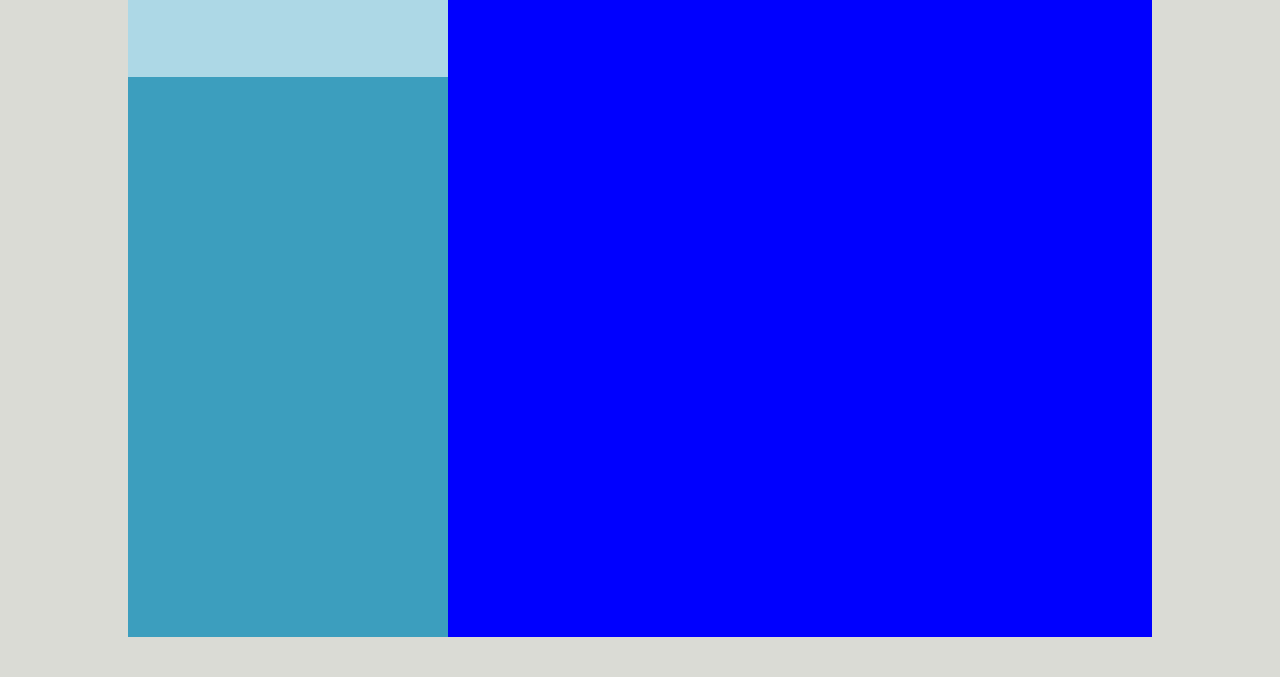
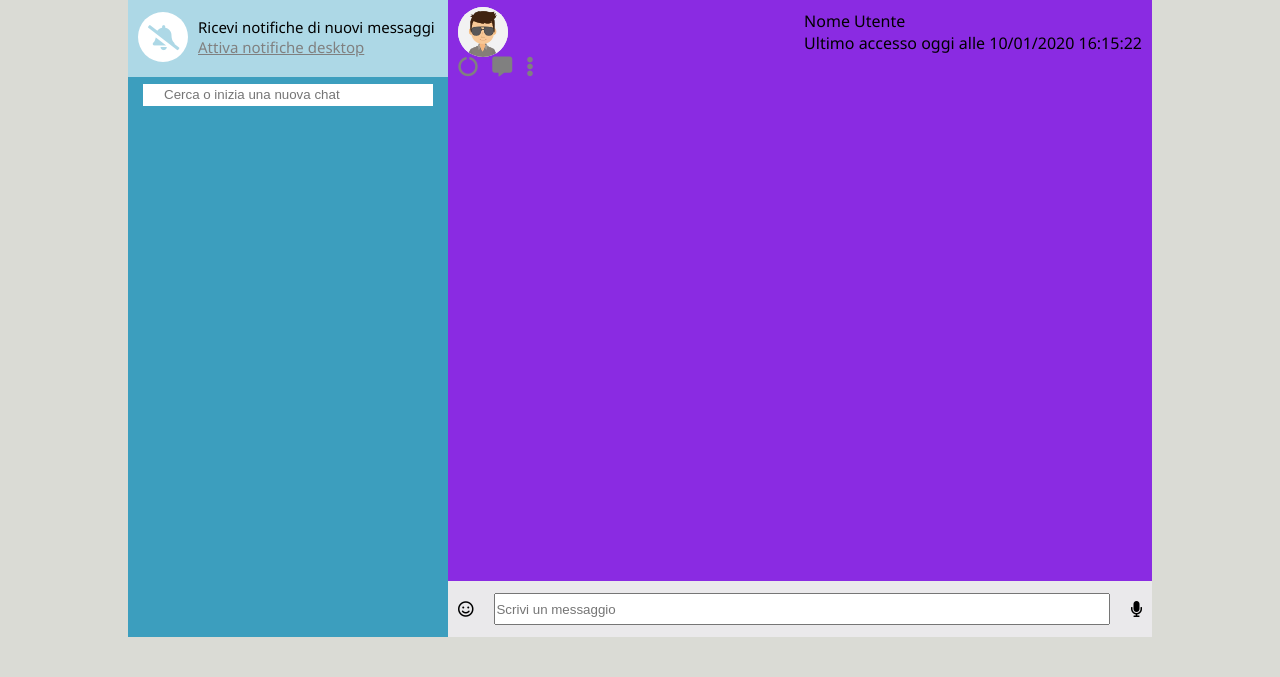
Before and after one commit to G-Salis/vue-boolzapp, a plain HTML site: page index.html in a window 1280 px wide. Shown: the part 123-800 px from the top of the page. Drawn offline with Linux system fonts and the light colour scheme.

Commit message:
chat text

```diff
--- a/css/style.css
+++ b/css/style.css
@@ -44,35 +44,59 @@ nav{
   height: 90vh;
 }
 
-.user-nav, .client-main{
+.user-nav, .client-main, .chat-send{
   background-color: #EAE9EB;
   height: 10vh;
   padding: 10px;
 }
 
-.user-nav, .client-main, .user-nav-left{
+
+.user-nav, .client-main, .user-nav-left, .client-main-left, .notif-nav{
   display: flex;
   align-items: center;
   justify-content: space-between;
 }
 
-.client-main{
-  border-left: 1px solid gray;
-}
 
 .notif-nav{
   background-color: lightblue;
   height: 10vh;
+  padding: 10px;
 }
 
-.user-img{
+.user-img, .client-img, .notif-img{
   width: 50px;
   height: 50px;
+  background-color: white;
+  border-radius: 50%;
 }
 
-.user-img img{
+.user-img img, .client-img img{
   width: 100%;
   border-radius: 50%;
+}
+
+.notif-img i{
+padding-left: 10px;
+padding-top: 13px;
+font-size: 25px;
+color: lightblue;
+}
+
+.notif-txt{
+  font-size: 15px;
+  margin-left: 10px;
+  color: grey;
+  cursor: pointer;
+}
+
+.notif-txt div:first-child{
+  font-weight: 500;
+  color: black;
+}
+
+.notif-txt div:last-child{
+text-decoration: underline;
 }
 
 .user-nav span{
@@ -80,15 +104,56 @@ nav{
   margin-left: 5px;
 }
 
-.user-nav-right i{
+.user-nav-right i, .client-main-right i{
   font-size: 20px;
   margin-right: 10px;
   color: grey;
+  cursor: pointer;
+}
+
+.user-search{
+  margin: 0px 10px;
+  padding: 5px;
+}
+
+.user-search input{
+  width: 100%;
+  margin: 0 auto;
+  line-height: 20px;
+  border: 1px solid white;
+  padding-left: 20px;
 }
 
 
 main{
+  display: flex;
+  flex-direction: column;
+  justify-content: space-between;
   background-color: blue;
   width: 55vw;
   height: 90vh;
 }
+
+.client-main{
+  border-left: 1px solid gray;
+}
+
+.chat{
+  height: 73vh;
+  background-color: blueviolet;
+  padding: 10px;
+}
+
+
+.chat-send{
+  background-color: #EAE9EB;
+  height: 7vh;
+  padding: 10px;
+  display: flex;
+  justify-content: space-between;
+  align-items: center;
+}
+.chat-send input{
+width: 90%;
+height: 4vh;
+}
--- a/index.html
+++ b/index.html
@@ -15,7 +15,9 @@
       <div class="body-bottom"></div>
       <div class="chat-container">
         <nav>
+
           <div class="user-nav">
+
             <div class="user-nav-left">
 
               <div class="user-img">
@@ -40,36 +42,94 @@
           </div>
 
           <div class="notif-nav">
+            <div class="user-nav-left">
 
+              <div class="notif-img">
+                <i class="fas fa-bell-slash"></i>
+              </div>
+
+              <div class="notif-txt">
+
+                <div>Ricevi notifiche di nuovi messaggi</div>
+                <div>Attiva notifiche desktop</div>
+
+              </div>
+
+            </div>
 
           </div>
 
+          <div class="user-search">
+            <input type="text" placeholder="Cerca o inizia una nuova chat">
+          </div>
+
+
+
         </nav>
+
         <main>
           <div class="client-main">
 
-            <div class="user-nav-left">
+            <div class="client-main-left">
 
-              <div class="user-img">
+              <div class="client-img">
                 <img src="img/avatar_2.jpg" alt="">
               </div>
               <div>
 
                 <div>Nome Utente</div>
-                <div class="date">data</div>
+                <div class="date">Ultimo accesso oggi alle 10/01/2020 16:15:22</div>
 
               </div>
 
 
             </div>
 
-            <div class="user-nav-right">
+            <div class="client-main-right">
 
               <i class="fas fa-circle-notch"></i>
               <i class="fas fa-comment-alt"></i>
               <i class="fas fa-ellipsis-v"></i>
 
 
+            </div>
+
+          </div>
+
+          <div class="chat">
+
+            <div class="client-main-left">
+
+              <div class="client-img">
+                <img src="img/avatar_2.jpg" alt="">
+              </div>
+
+              <div>
+
+                <div>Nome Utente</div>
+                <div class="date">Ultimo accesso oggi alle 10/01/2020 16:15:22</div>
+
+              </div>
+
+
+            </div>
+
+            <div class="client-main-right">
+
+              <i class="fas fa-circle-notch"></i>
+              <i class="fas fa-comment-alt"></i>
+              <i class="fas fa-ellipsis-v"></i>
+
+
+            </div>
+
+          </div>
+
+          <div class="chat-send">
+
+            <i class="far fa-smile"></i>
+            <input type="text" placeholder="Scrivi un messaggio">
+            <i class="fas fa-microphone"></i>
             </div>
 
           </div>
```
